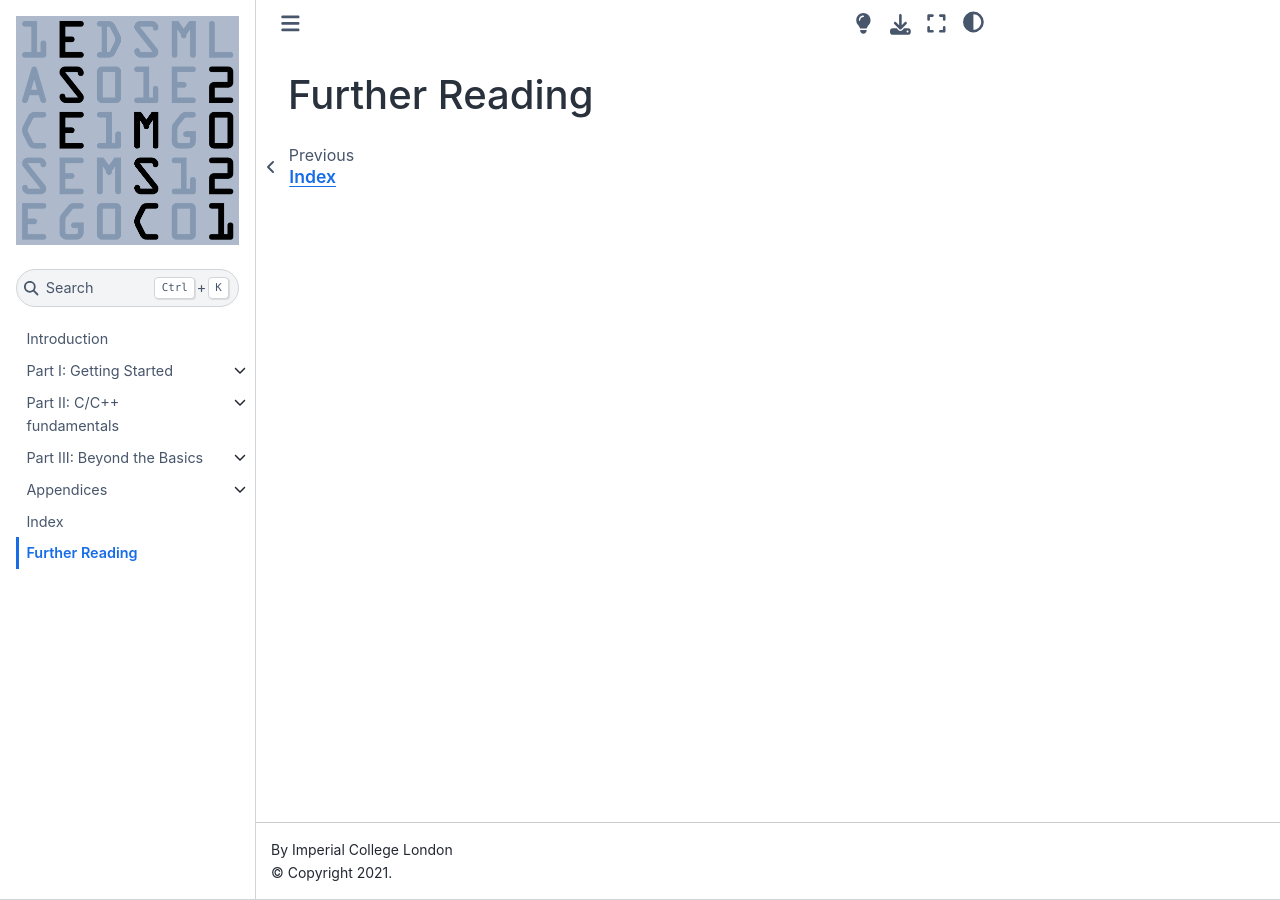
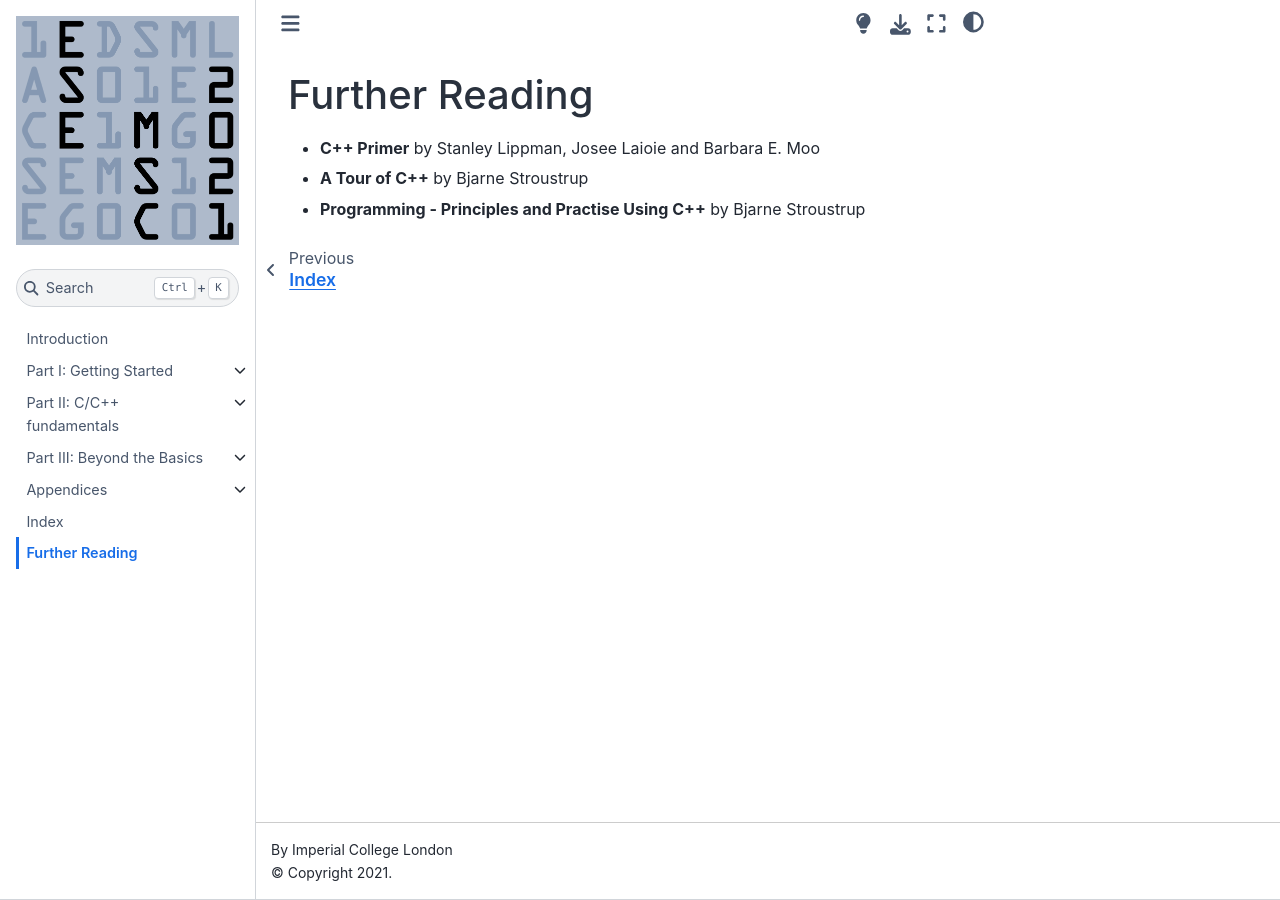
Before and after one commit to ese-msc/c-primer, a Jupyter Book: the page built from further_reading.md, in a window 1280 px wide. Built offline with Jupyter Book 1.0.4 settings and Sphinx 7.4.7 and the Sphinx Book theme 1.1.4, drawn with Linux system fonts in a browser that asks for light colours.

Commit message:
Add in the reading list.

```diff
--- a/further_reading.md
+++ b/further_reading.md
@@ -1 +1,5 @@
 # Further Reading
+
+- **C++ Primer** by Stanley Lippman, Josee Laioie and Barbara E. Moo
+- **A Tour of C++** by Bjarne Stroustrup
+- **Programming - Principles and Practise Using C++** by Bjarne Stroustrup
```
